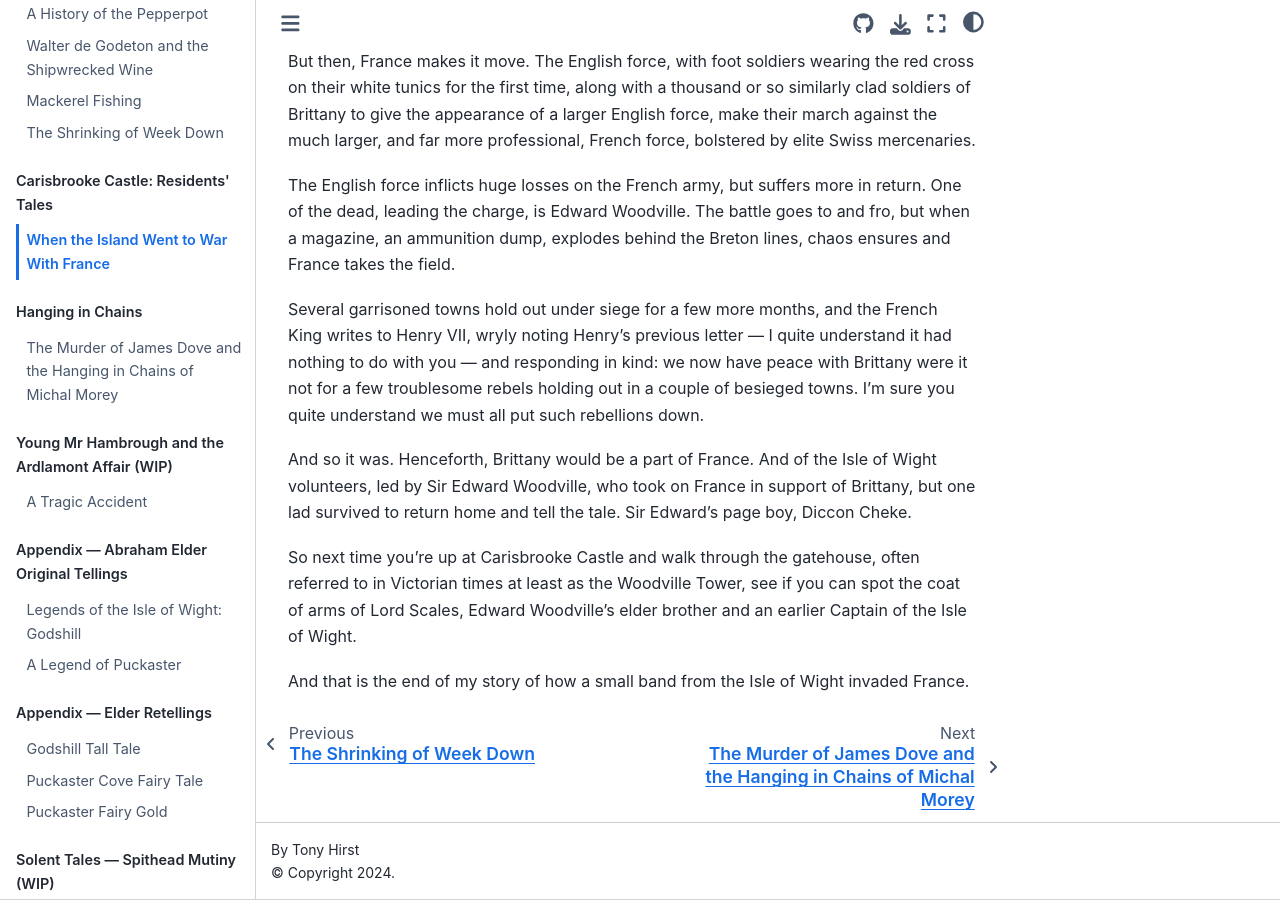
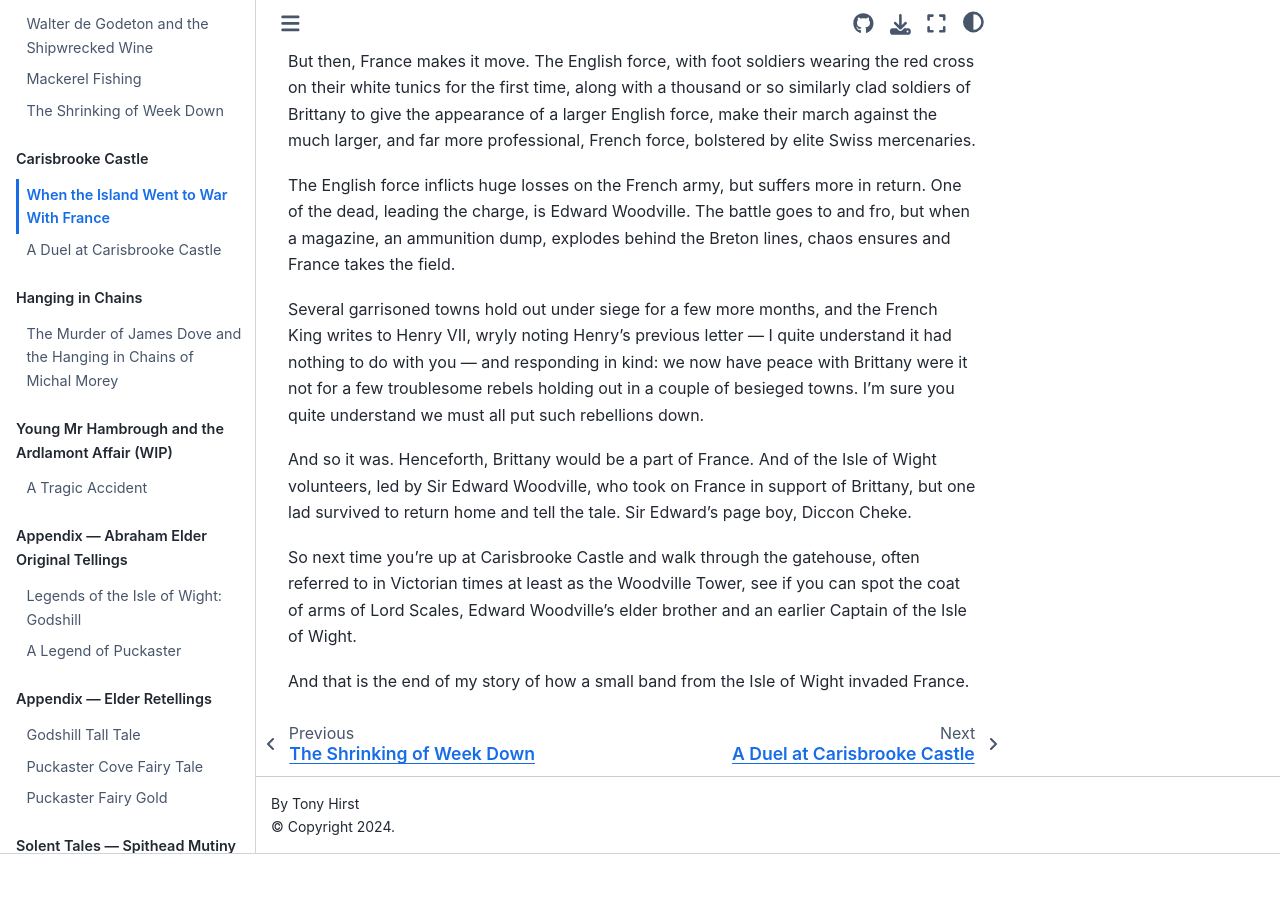
Before and after one commit to psychemedia/island-storynotes, a Jupyter Book: the page built from edward-woodville.md, in a window 1280 px wide and 900 px high, scrolled down 2559 px. Built offline with Jupyter Book 1.0.4 settings and Sphinx 7.4.7 and the Sphinx Book theme 1.1.4, drawn with Linux system fonts in a browser that asks for light colours; after the commit the page ends 3413 px from its top, so only the background shows below that; some of the changed text lies outside the part shown.

Commit message:
Update _toc.yml

```diff
--- a/_toc.yml
+++ b/_toc.yml
@@ -20,9 +20,10 @@ parts:
   - file: walter_de_godeton_and_the_shipwrecked_wine
   - file: mackerel
   - file: shrinking_week_down
-- caption: "Carisbrooke Castle: Residents' Tales"
+- caption: "Carisbrooke Castle"
   chapters:
   - file: edward-woodville
+  - file: wheatsheaf_duel.md
 - caption: Hanging in Chains
   chapters:
   - file: michael_morey_and_james_dove
```
